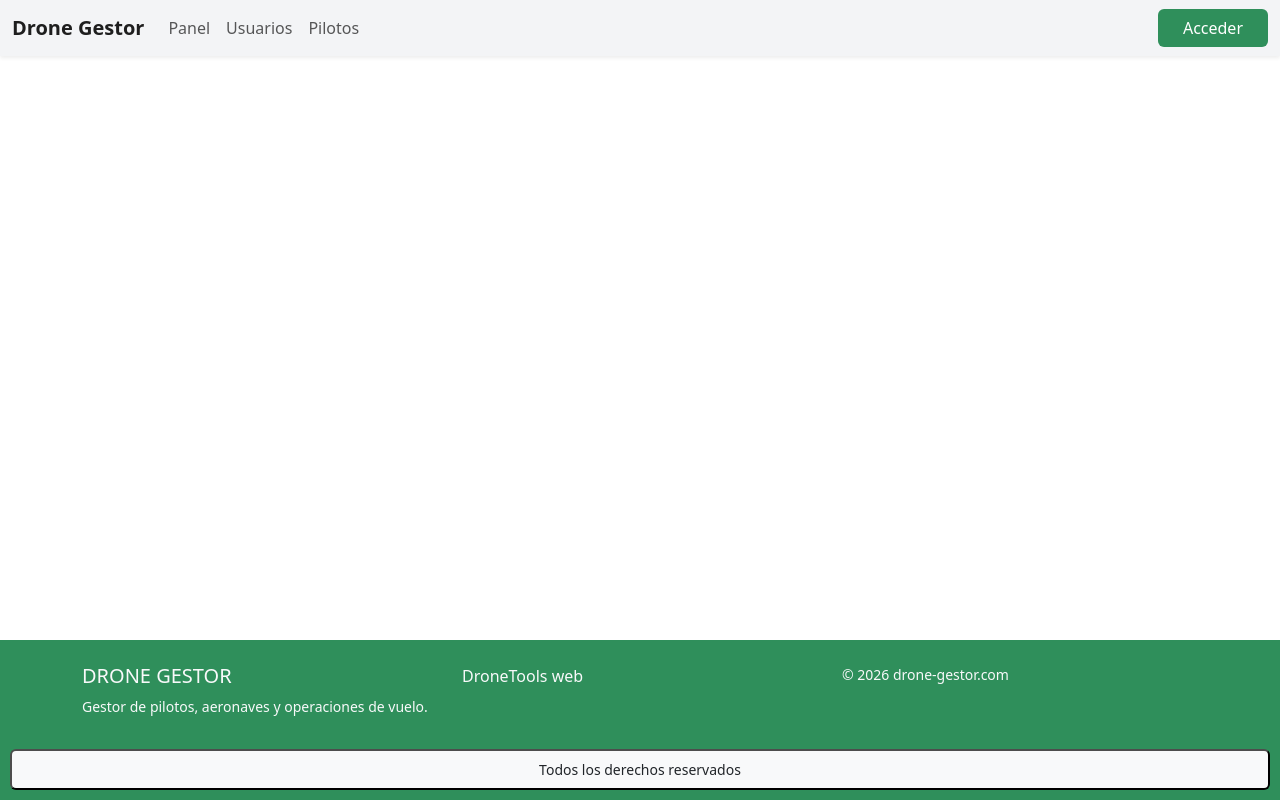
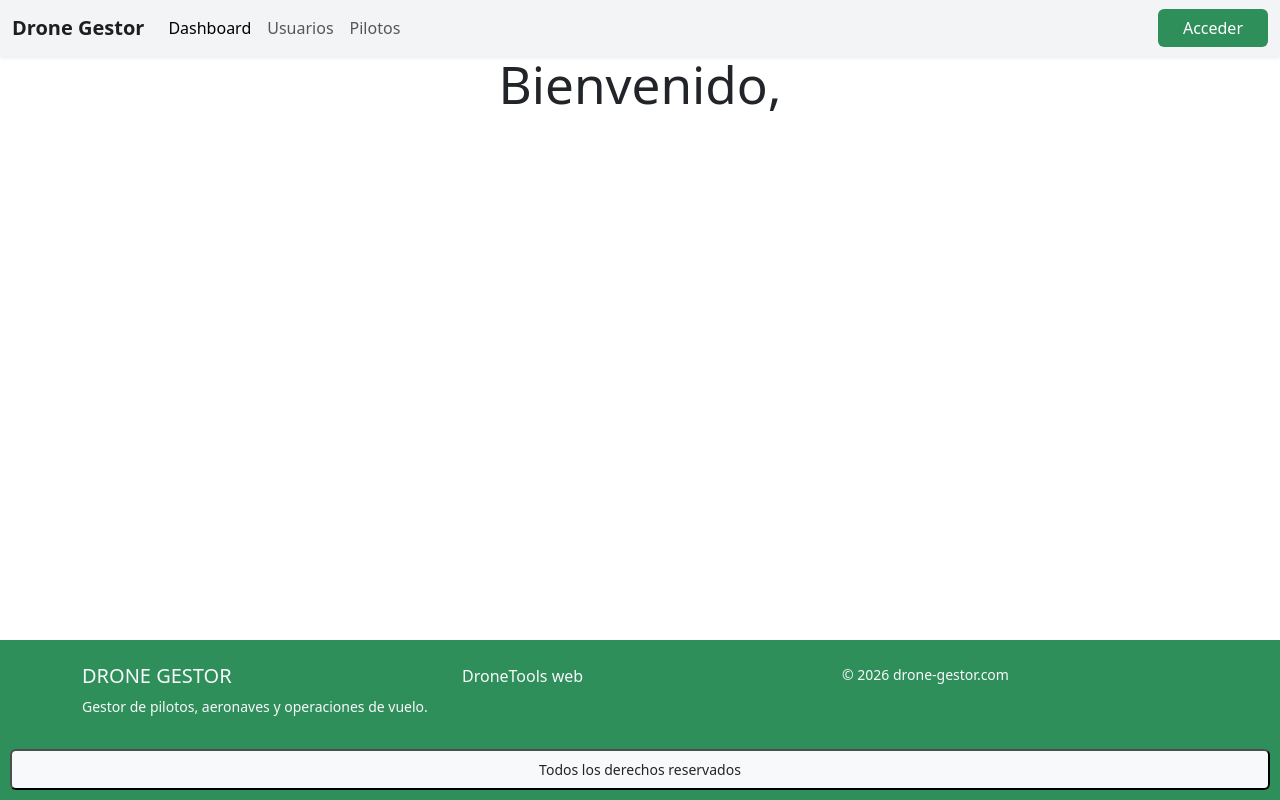
Before and after one commit to kfuentesb/DroneGestory, a React (Vite) app in the folder frontend/: page /auth/dashboard in a window 1280 px wide. Built offline with nearby package versions, Linux system fonts and the light colour scheme.

Commit message:
Funcionalidad actualizacion al logear

```diff
--- a/frontend/src/App.tsx
+++ b/frontend/src/App.tsx
@@ -1,11 +1,11 @@
-// import { useState } from 'react';
+import { useState } from 'react';
 import './App.css';
 import Footer from './components/Footer';
 import RouterPrincipal from './router/RouterPrincipal';
 import Navbar from './components/Navbar';
 
 function App() {
-  // const [count, setCount] = useState(0)
+
 
   return (
     <div className="App">
--- a/frontend/src/components/Dashboard.tsx
+++ b/frontend/src/components/Dashboard.tsx
@@ -1,8 +1,11 @@
 import React from 'react'
 
 function Dashboard() {
+  const username = localStorage.getItem("username");
   return (
-    <div>Te has logeado correctamente</div>
+    <div>
+      <h1>Bienvenido, {username}</h1>
+    </div>
   )
 }
 
--- a/frontend/src/components/LogIn.tsx
+++ b/frontend/src/components/LogIn.tsx
@@ -1,4 +1,5 @@
 import React, { useState } from "react";
+import { Routes, Route, Link, Navigate, useNavigate } from "react-router-dom";
 
 function LogIn() {
   // Tenemos que crear las llamadas al endpoint desde aquí
@@ -6,6 +7,8 @@ function LogIn() {
   const [password, setPassword] = useState("");
   const [error, setError] = useState<string | null>(null);
   const [loading, setLoading] = useState(false);
+  // Hook de navegación
+  const navigate = useNavigate();
 
   const handleSubmit = async (e: React.FormEvent) => {
     e.preventDefault();
@@ -26,6 +29,11 @@ function LogIn() {
 
       const data = await res.json();
       console.log("Login OK:", data);
+
+      if (data.ok) {
+        localStorage.setItem("username", data.username);
+        navigate("/auth/dashboard")
+      }
 
       // aquí puedes guardar token o userId
       // localStorage.setItem("userId", data.userId);
@@ -102,6 +110,7 @@ function LogIn() {
             >
               {/* Añadido */}
               {loading ? "Cargando..." : "Iniciar Sesión"}
+
             </button>
           </form>
         </div>
--- a/frontend/src/components/Navbar.tsx
+++ b/frontend/src/components/Navbar.tsx
@@ -27,8 +27,8 @@ function Navbar() {
           <div className="collapse navbar-collapse" id="navbarNavDropdown">
             <ul className="navbar-nav me-auto">
               <li className="nav-item">
-                <NavLink className="nav-link" to="/home">
-                  Panel
+                <NavLink className="nav-link" to="/auth/dashboard">
+                  Dashboard
                 </NavLink>
               </li>
               <li className="nav-item">
--- a/frontend/src/router/RouterPrincipal.tsx
+++ b/frontend/src/router/RouterPrincipal.tsx
@@ -14,7 +14,7 @@ export default class RouterPrincipal extends React.Component {
           <Route path="/" element={<Navigate to="/home" />} />
           <Route path="/home" element={<Home />} />
           <Route path="/auth/login" element={<LogIn />} />
-          <Route path="/auth/welcome" element={<Dashboard />} />
+          <Route path="/auth/dashboard" element={<Dashboard />} />
           <Route path="/auth/users" element={<UserList />}></Route>
           <Route path="/auth/pilots" element={<PilotsList />}></Route>
         </Routes>
```
Also changed, not shown: 1 other file (tests, documents, lock files or other folders).
